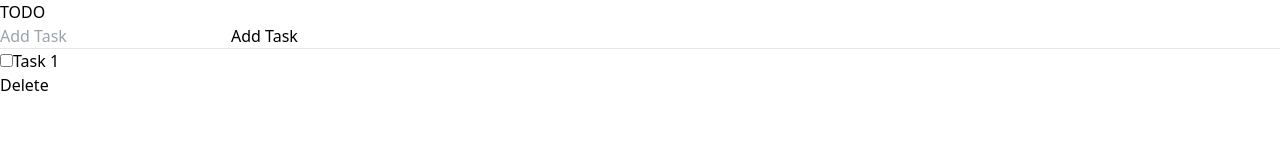
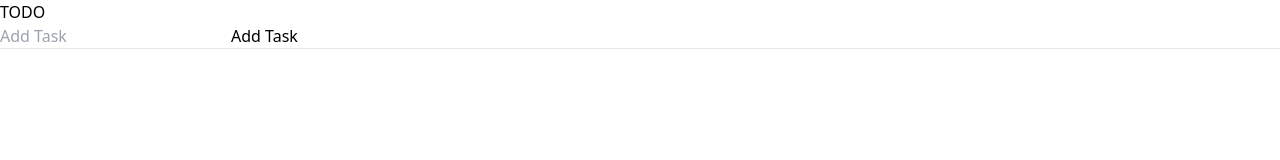
Before and after one commit to Winniper/TODO, a React (Vite) app: page / in a window 1280 px wide. Shown: the top 160 px of the page. Built offline with nearby package versions, Linux system fonts and the light colour scheme.

Commit message:
fixed the delete issue

```diff
--- a/src/App.tsx
+++ b/src/App.tsx
@@ -1,4 +1,5 @@
 import TodoPage from './pages/TodoPage'
+
 
 function App() {
 
--- a/src/components/base/Checkbox/index.tsx
+++ b/src/components/base/Checkbox/index.tsx
@@ -1,13 +1,13 @@
 import React from 'react'
 
 interface CheckBoxProps extends React.HTMLAttributes<HTMLInputElement>{
-  isChecked : boolean;
+  checked : boolean;
   onClick: () => void;
 }
 
-const CheckBox = ({isChecked , onClick} : CheckBoxProps) => {
+const CheckBox = ({checked , onClick} : CheckBoxProps) => {
   return (
-    <input type="checkbox" checked={isChecked} onClick={onClick} className="w-4 h-4 accent-[#E31C25] m-2"/>
+    <input type="checkbox" checked={checked} onClick={onClick} className="w-4 h-4 accent-[#E31C25] m-2"/>
   )
 }
 
--- a/src/containers/TodoListContainer/index.tsx
+++ b/src/containers/TodoListContainer/index.tsx
@@ -1,15 +1,52 @@
-import React from 'react'
+import React, { useEffect, useState } from 'react'
 import AddItemView from '../../views/AddItemView'
 import ListItemView from '../../views/ListItemView'
+import { TodoListContext } from '../../context/TodolistContext.ts/index.ts'
 
 const TodoListContainer = () => {
+  const [inputValue, setInputValue] = useState('')
+  const [todoList , setTodoList] = useState(localStorage.getItem("todos") ? JSON.parse(localStorage.getItem("todos")) : [])
+
+  const handleChange = (event : any) => {
+    setInputValue(event.target.value)
+  }
+
+  const handleClick = () => {
+    if (inputValue === "") {return null}
+
+    const newTodo = {
+      id : Date.now(),
+      task: inputValue,
+      isCompeleted: false,
+    }
+
+    setTodoList((prev) => [...prev, newTodo])
+
+    setInputValue("")
+  }
+
+  const deleteFunction = (id) => {
+    setTodoList((prevTodos) => {
+      return prevTodos.filter((todo) => todo.id !== id)
+    })
+  }
+
+  useEffect (() => {
+    localStorage.setItem("todos",JSON.stringify(todoList))
+  }, [todoList])
+
+
   return (
-    <div className='bg-[#DFE2DB] w-2/5 p-4 rounded-md min-h-fit'>
-      <span className='font-bold text-5xl '><span className='text-[#E31C25]'>TO</span>DO</span>
-      <AddItemView />
-      <hr className='m-2 bg-[#161616] h-0.5' />
-      <ListItemView task='Task 1'/>
-    </div>
+    <TodoListContext.Provider value={todoList}>
+      <div className='bg-[#DFE2DB] w-2/5 p-4 rounded-md min-h-fit'>
+        <span className='font-bold text-5xl '><span className='text-[#E31C25]'>TO</span>DO</span>
+        <AddItemView inputValue={inputValue} onChange={handleChange} onClick={handleClick} />
+        <hr className='m-2 bg-[#161616] h-0.5' />
+        {todoList.map((item) => {
+          return <ListItemView task={item.task} onClick={deleteFunction} id={item.id}/>
+        })}
+      </div>
+    </TodoListContext.Provider>
   )
 }
 
--- /dev/null
+++ b/src/context/TodolistContext.ts/index.ts
@@ -0,0 +1,9 @@
+import { createContext } from "react";
+
+export interface todoList {
+    id : number;
+    task: string;
+    isCompleted: boolean
+}
+
+export const TodoListContext = createContext<todoList | undefined>(undefined)
--- a/src/views/AddItemView/index.tsx
+++ b/src/views/AddItemView/index.tsx
@@ -4,13 +4,14 @@ import InputField from "../../components/base/InputField"
 interface addItemViewProps {
   inputValue : string;
   onChange: () => void;
+  onClick: () => void;
 }
 
-const AddItemView = ({inputValue , onChange}:addItemViewProps) => {
+const AddItemView = ({inputValue , onChange, onClick}:addItemViewProps) => {
   return (
     <div className="flex justify-evenly py-2">
       <InputField inputValue={inputValue} onChange={onChange} />
-      <CustomButton variant="add">Add Task</CustomButton>
+      <CustomButton variant="add" onClick={onClick}>Add Task</CustomButton>
     </div>
   )
 }
--- a/src/views/ListItemView/index.tsx
+++ b/src/views/ListItemView/index.tsx
@@ -2,18 +2,23 @@ import React from 'react'
 import CustomButton from '../../components/base/CustomButton'
 import CheckBox from '../../components/base/Checkbox'
 
+
+
 interface listViewProps {
+  id: number;
   task : string;
+  checked : boolean;
+  onClick : () => void;
 }
 
-const ListItemView = ({task}:listViewProps) => {
+const ListItemView = ({id,task, checked, onClick}:listViewProps) => {
   return (
-    <div className='flex items-center justify-between'>
+    <div className='flex items-center justify-between m-2'>
       <div className='flex items-center'>
         <CheckBox/>
         <span className='m-1'>{task}</span>
       </div>
-      <CustomButton variant='delete'>Delete</CustomButton>
+      <CustomButton variant='delete' onClick={() => {onClick(id)}}>Delete</CustomButton>
     </div>
   )
 }
```
